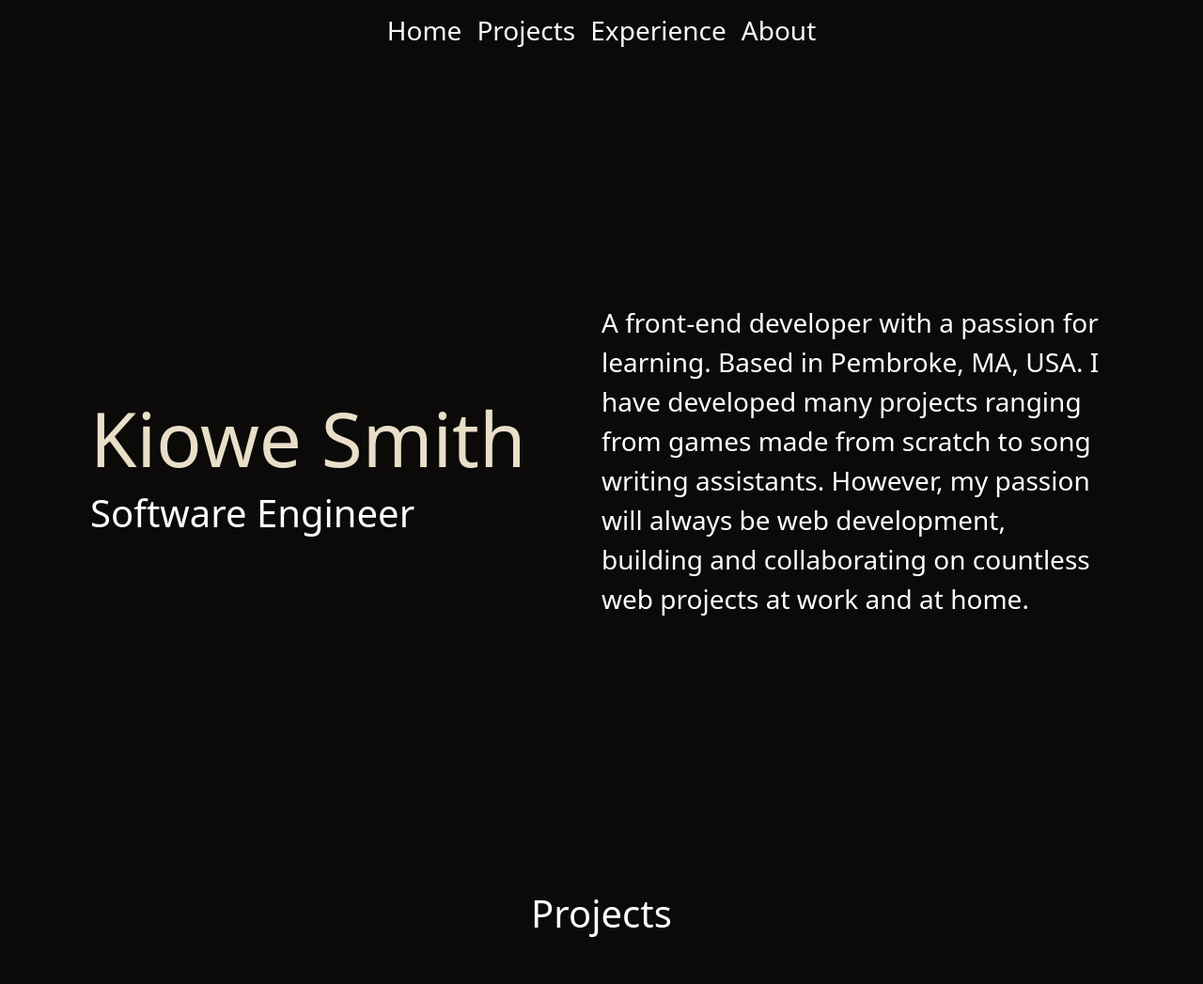
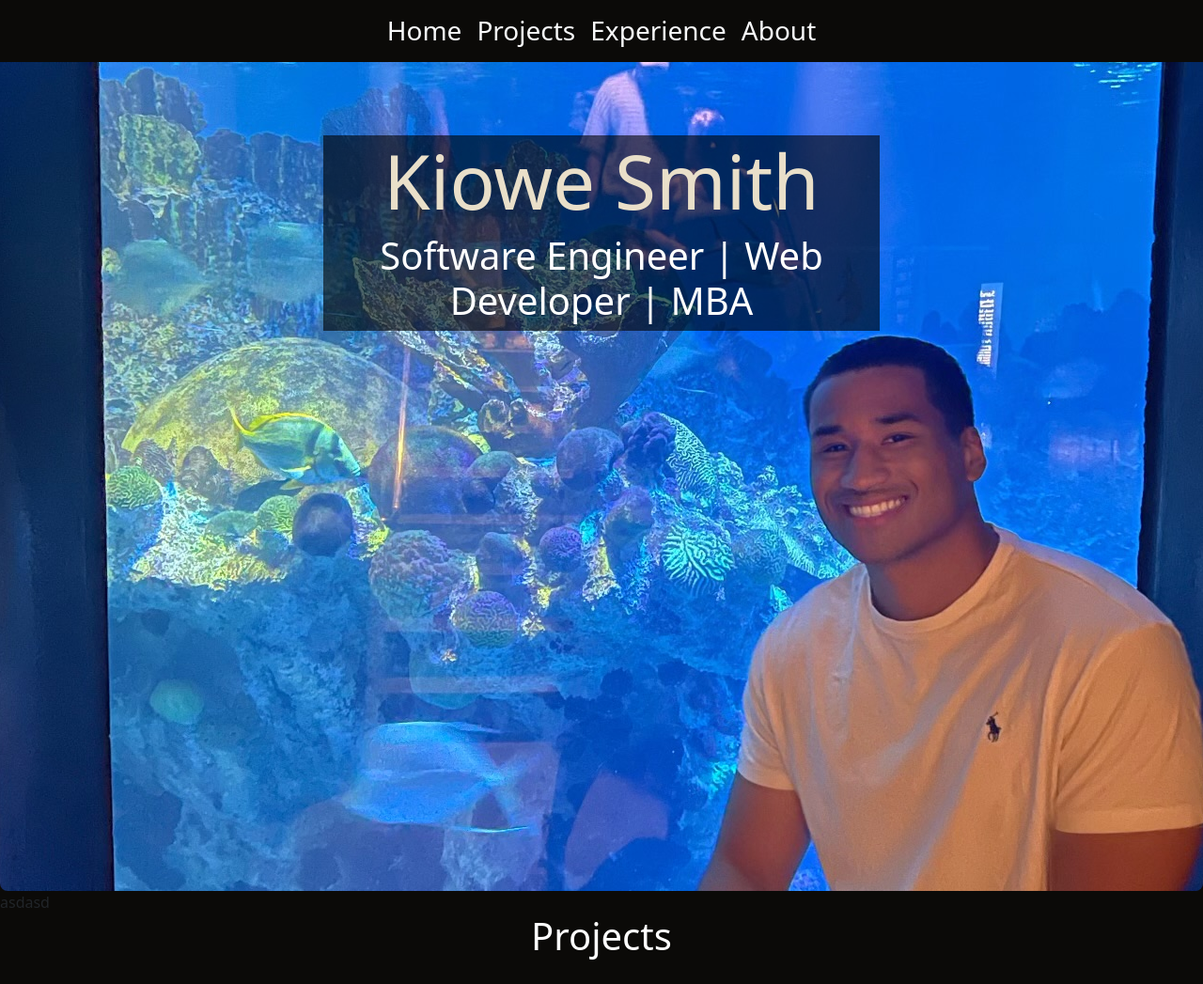
Before and after one commit to kiowesmith21/kiowesmith21.github.io, a plain HTML site: page index.html in a window 1280 px wide. Shown: the top 1047 px of the page at 94% size. Drawn offline with nearby package versions, Linux system fonts and the light colour scheme; files whose address does not match are found by name.

Commit message:
hero image

```diff
--- a/index.html
+++ b/index.html
@@ -32,20 +32,21 @@
       </div>
     </nav>
     <main class="bg-color-vampire pt-5 ">
-        <div class="container-fluid d-flex flex-column p-5 full-screen justify-content-center ">
-            <div class="container-fluid d-flex flex-column flex-md-row justify-content-evenly px-0 px-md-5 mobile-margin">
-              <div class="w-50 d-flex flex-column justify-content-center ">
-                <h1 class="text-huge" style="color: #e9dfc9">Kiowe Smith</h1>
-                <h1 class="text-white">Software Engineer</h1>
-              </div>
-              <div class="w-md-50">
-                <p class="text-white text-wrap fs-3">A front-end developer with a passion for learning. Based in Pembroke, MA, USA. I have developed many projects ranging from games made from scratch to song writing assistants. However, my passion will always be web development, building and collaborating on countless web projects at work and at home.</p>
-              </div>
+      <!-- Hero -->
+      <div class="p-5 text-center bg-image rounded-3 full-screen d-flex justify-content-center pt-5">
+        <div class="mask w-50 h-25 text-center m-5" style="background-color: rgba(0, 0, 0, 0.6);">
+          <div class="container-fluid d-flex flex-column flex-md-row justify-content-evenly px-0 px-md-5 mobile-margin">
+            <div class="w-100 d-flex flex-column justify-content-center">
+              <h1 class="text-huge" style="color: #e9dfc9">Kiowe Smith</h1>
+              <h1 class="text-white">Software Engineer | Web Developer | MBA</h1>
             </div>
+          </div>
         </div>
+      </div>
 
         <div id="projects" class="d-flex flex-column justify-content-center full-screen">
-          <h1 class="text-white mx-auto pb-5">Projects</h1>
+          <div class="border-5 border-danger w-50">asdasd</div>
+          <h1 class="text-white mx-auto pb-5" >Projects</h1>
           <div class="d-flex flex-column align-items-center  flex-md-row justify-content-md-evenly mb-5">
             <div class="card w-md-25 border-vampire border-5">
               <a href="pawblr.html">
--- a/styles.css
+++ b/styles.css
@@ -28,6 +28,15 @@ a:hover {
 
 .border-vampire {
     border-color: #0b0a08;
+}
+
+@media (min-width: 600px) {
+    .bg-image {
+        background-image: url('/res/hero-image.jpg');
+        background-repeat: no-repeat;
+        background-position: center;
+        height: auto;
+    }
 }
 
 @media (max-width: 600px) {
```
